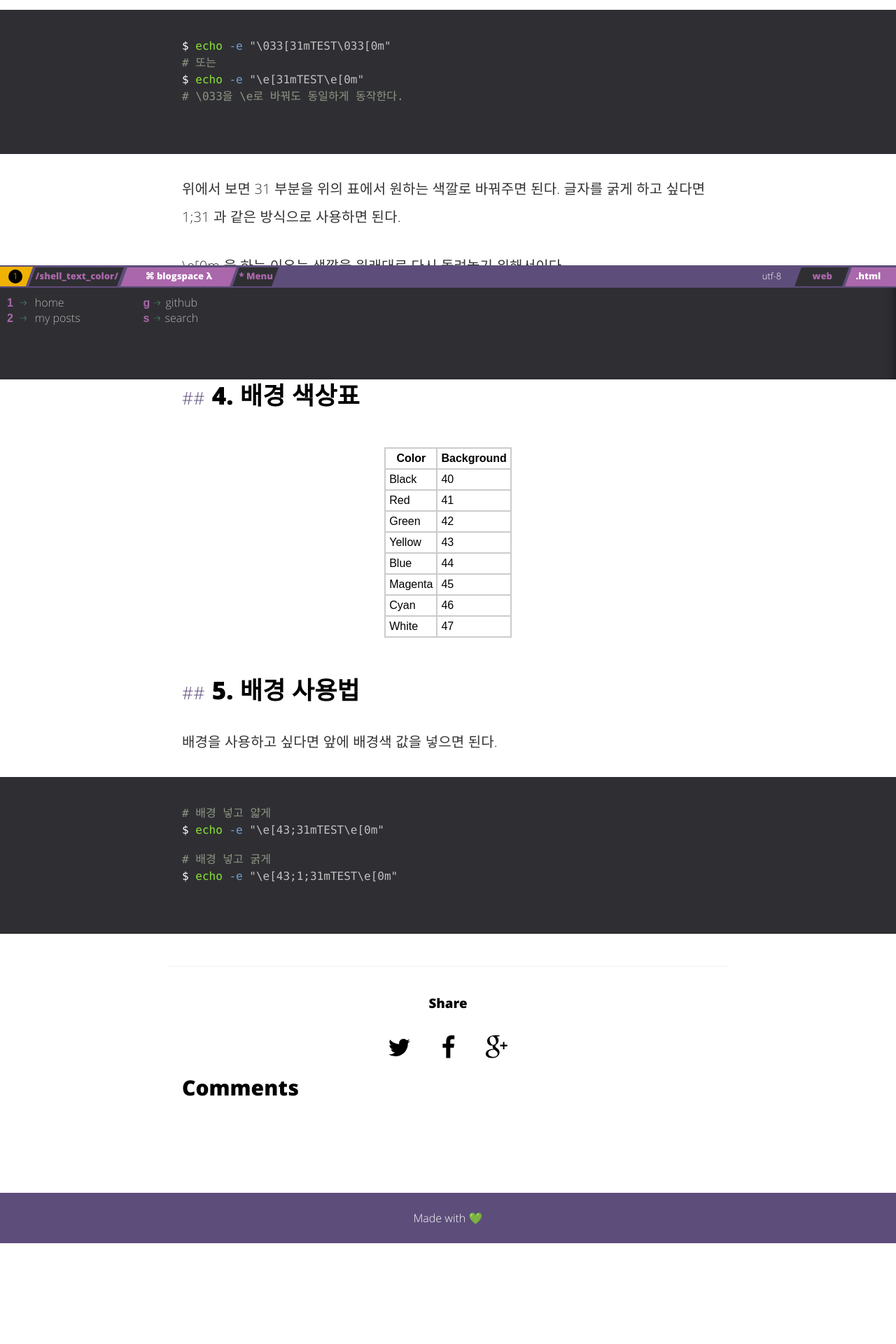
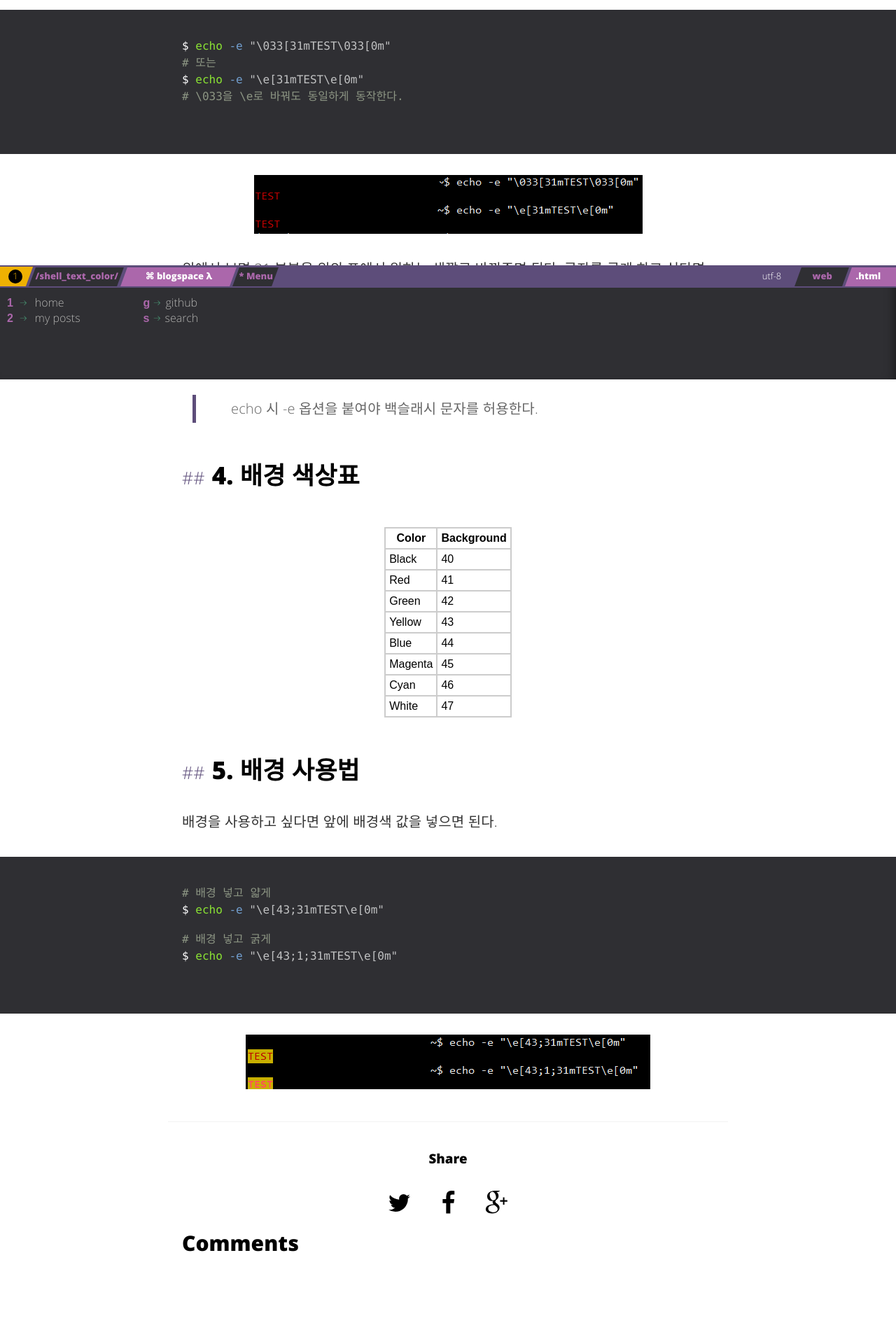
Before and after one commit to rainofpainki/rainofpainki.github.io, a Jekyll site: the page built from _posts/2018-02-02-shell_text_color.md, in a window 1280 px wide. Shown: the part 1258-3178 px from the top of the page at 70% size. Built offline with Jekyll 4.4.1, drawn with Linux system fonts in a browser that asks for light colours; comment, search, counter and statistics services are not loaded; before the commit the page ends 3034 px from its top, so only the background shows below that.

Commit message:
add images

````diff
--- a/_posts/2018-02-02-shell_text_color.md
+++ b/_posts/2018-02-02-shell_text_color.md
@@ -43,6 +43,9 @@ $ echo -e "\e[31mTEST\e[0m"
 # \033을 \e로 바꿔도 동일하게 동작한다.
 ```
 
+![사진1](https://raw.githubusercontent.com/rainofpainki/rainofpainki.github.io/master/assets/img/shell_text_color/01.PNG)
+
+
 위에서 보면 31 부분을 위의 표에서 원하는 색깔로 바꿔주면 된다. 글자를 굵게 하고 싶다면 1;31 과 같은 방식으로 사용하면 된다.
 
 \e[0m 을 하는 이유는 색깔을 원래대로 다시 돌려놓기 위해서이다.
@@ -75,3 +78,5 @@ $ echo -e "\e[43;31mTEST\e[0m"
 # 배경 넣고 굵게
 $ echo -e "\e[43;1;31mTEST\e[0m"
 ```
+
+![사진2](https://raw.githubusercontent.com/rainofpainki/rainofpainki.github.io/master/assets/img/shell_text_color/02.PNG)
````
